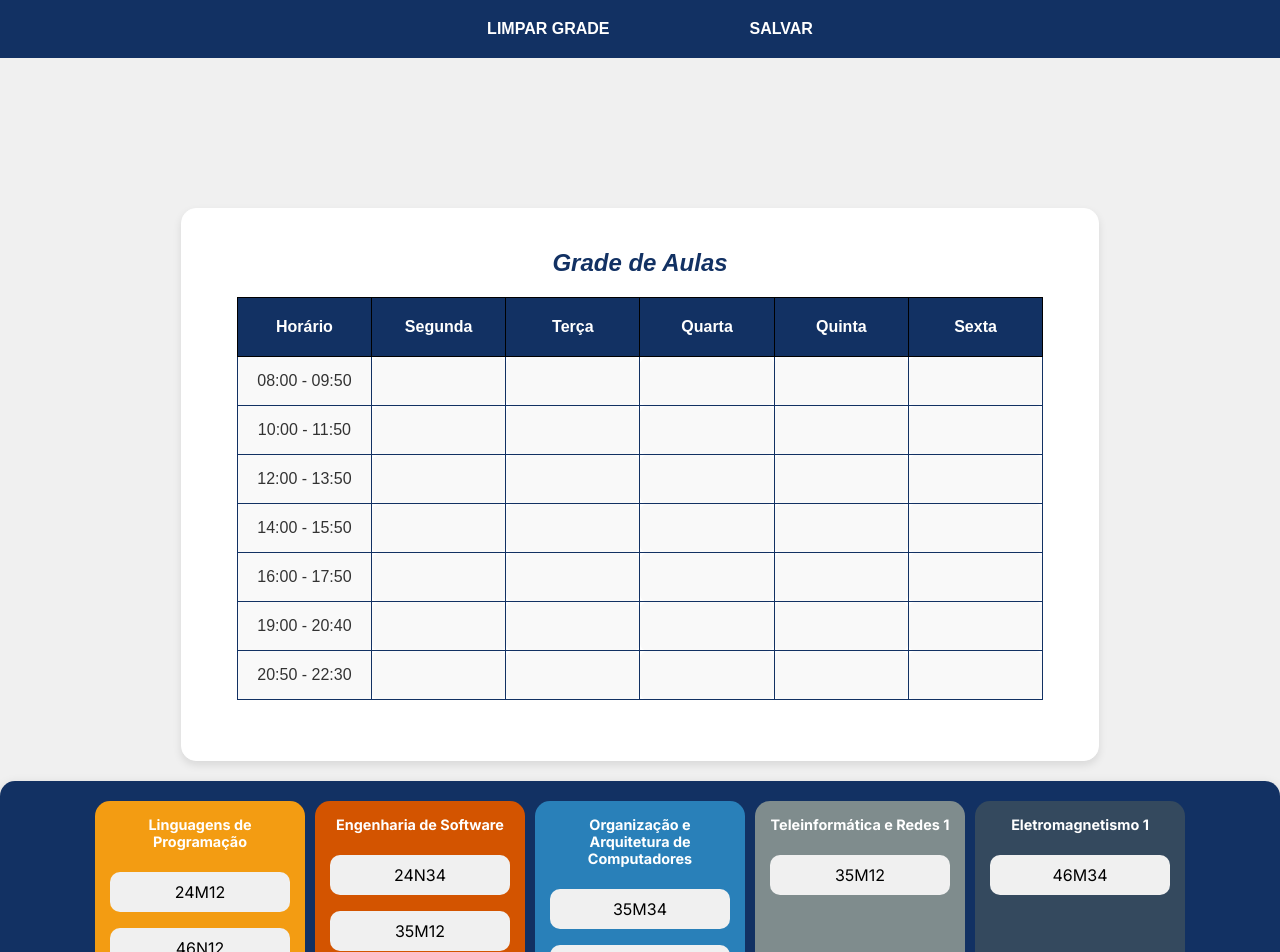
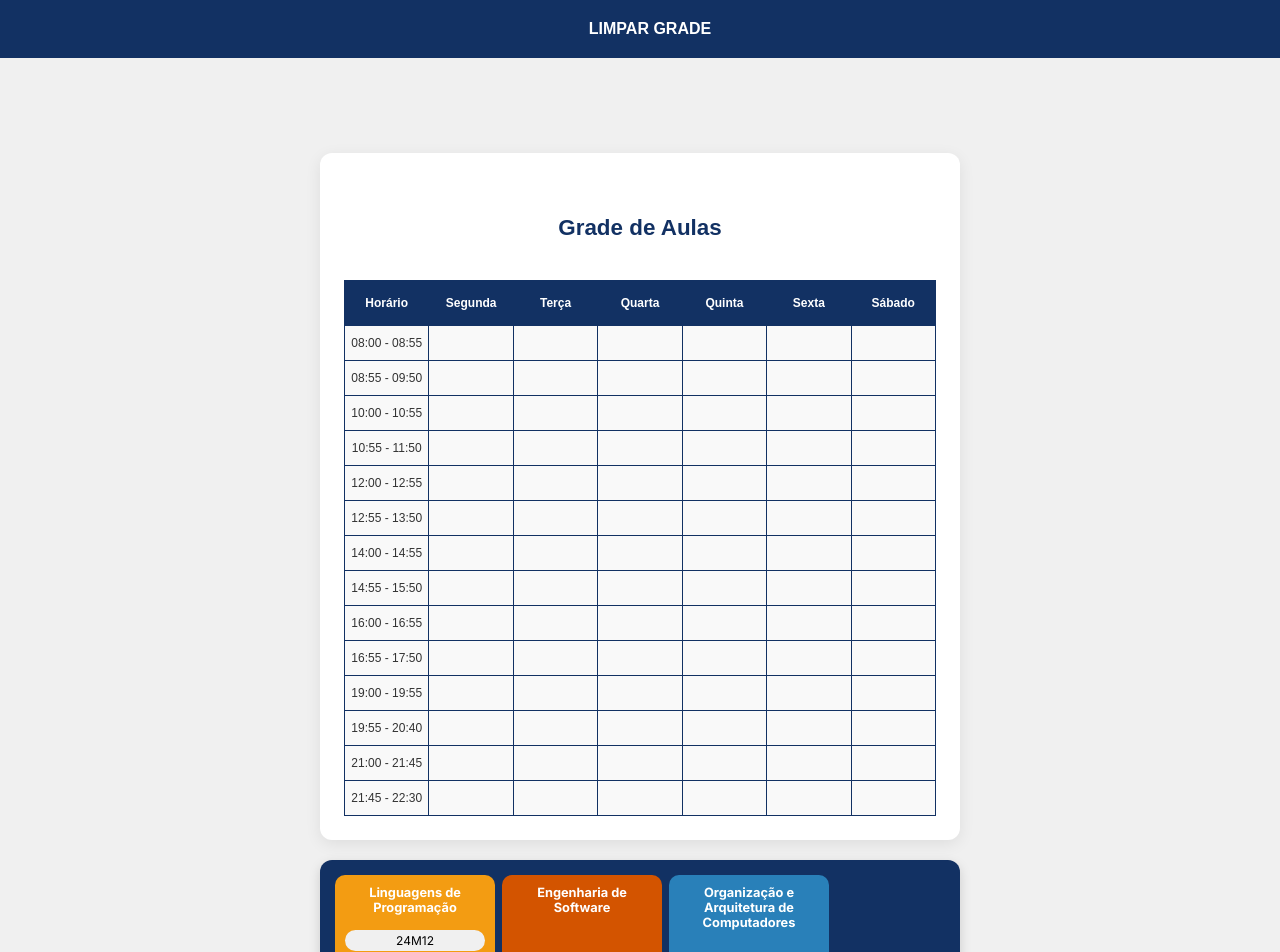
Before and after one commit to gabrielcaixeta01/AppGradeUnB, a Next.js app: page / in a window 1280 px wide. Shown: the top 952 px of the page. Built offline with nearby package versions, Linux system fonts and the light colour scheme.

Commit message:
:art: Arrumando css grade

```diff
--- a/src/app/page.tsx
+++ b/src/app/page.tsx
@@ -27,7 +27,8 @@ const diasMapping: { [key: string]: number } = {
   '3': 1,
   '4': 2,
   '5': 3,
-  '6': 4
+  '6': 4,
+  '7': 5
 };
 
 const materiasPreDefinidas: Materia[] = [
@@ -96,12 +97,32 @@ const materiasPreDefinidas: Materia[] = [
   }
 ];
 
+const horariosUnB = [
+  '08:00 - 08:55',
+  '08:55 - 09:50',
+  '10:00 - 10:55',
+  '10:55 - 11:50',
+  '12:00 - 12:55',
+  '12:55 - 13:50',
+  '14:00 - 14:55',
+  '14:55 - 15:50',
+  '16:00 - 16:55',
+  '16:55 - 17:50',
+  '19:00 - 19:55',
+  '19:55 - 20:40',
+  '21:00 - 21:45',
+  '21:45 - 22:30'
+];
+
 const HomePage: React.FC = () => {
-  const [grade, setGrade] = useState<Cell[][]>(Array(7).fill('').map(() => Array(5).fill({})));
+  const [grade, setGrade] = useState<Cell[][]>(
+    Array(horariosUnB.length).fill(null).map(() => Array(6).fill({}))
+  );
+
   let dragIcon: HTMLDivElement | null = null;
 
   const handleDragStart = (e: React.DragEvent, sigla: string, codigo: string, cor: string) => {
-    e.dataTransfer.setData('sigla', sigla); // Passa a sigla ao invés do nome completo
+    e.dataTransfer.setData('sigla', sigla);
     e.dataTransfer.setData('codigo', codigo);
     e.dataTransfer.setData('cor', cor);
 
@@ -116,7 +137,7 @@ const HomePage: React.FC = () => {
     dragIcon.style.borderRadius = '8px';
     dragIcon.style.border = '1px solid #123163';
     dragIcon.style.boxShadow = '0 4px 8px rgba(0, 0, 0, 0.2)';
-    dragIcon.innerHTML = sigla; // Exibe a sigla no ícone de arraste
+    dragIcon.innerHTML = sigla;
     document.body.appendChild(dragIcon);
 
     e.dataTransfer.setDragImage(dragIcon, 50, 15);
@@ -127,7 +148,7 @@ const HomePage: React.FC = () => {
   };
 
   const handleDrop = (e: React.DragEvent) => {
-    const sigla = e.dataTransfer.getData('sigla'); // Pegamos a sigla
+    const sigla = e.dataTransfer.getData('sigla');
     const codigo = e.dataTransfer.getData('codigo');
     const cor = e.dataTransfer.getData('cor');
 
@@ -137,7 +158,7 @@ const HomePage: React.FC = () => {
       const newGrade = grade.map((row, rIdx) =>
         row.map((cell, cIdx) => {
           const horario = horarios.find(h => h.row === rIdx && h.col === cIdx);
-          return horario ? { materia: sigla, codigo, cor } : cell; // Aqui exibimos a sigla
+          return horario ? { materia: sigla, codigo, cor } : cell;
         })
       );
       setGrade(newGrade);
@@ -156,47 +177,37 @@ const HomePage: React.FC = () => {
   const decodeCodigo = (codigo: string): { row: number, col: number }[] => {
     const result: { row: number, col: number }[] = [];
 
-    // Quebra o código em partes separadas, por exemplo, "2M1234 4M12" vira ["2M1234", "4M12"]
+    const turnoBase: { [key: string]: number } = {
+      M: 0,
+      T: 5,
+      N: 10
+    };
+
     const partes = codigo.split(' ');
 
-    partes.forEach((parte) => {
-      const regex = /(\d+)([MTN])(\d+)/; // Ex: 24M12 ou 35T34
-      const match = parte.match(regex);
+    partes.forEach(parte => {
+      const match = parte.match(/^([2-7]+)([MTN])([0-9]+)$/);
+      if (!match) return;
 
-      if (!match) {
-        return;
+      const [, diasStr, turno, horariosStr] = match;
+      const baseRow = turnoBase[turno];
+      if (baseRow === undefined) return;
+
+      const dias = diasStr.split('').map(d => diasMapping[d]);
+
+      const blocos = new Set<number>();
+      horariosStr.split('').forEach(h => {
+        const num = parseInt(h);
+        if (!isNaN(num)) {
+          blocos.add(baseRow + ((num - 1)));
         }
+      });
 
-      const dias = match[1].split(''); // Pega os dias (ex.: 24 se transforma em ['2', '4'])
-      const periodo = match[2]; // M (manhã), T (tarde), N (noite)
-      const horarios = match[3]; // Ex.: 12 (primeiro e segundo horário)
-
-      // Determina as linhas baseadas no período e horário
-      let linhas: number[];
-      if (horarios === '12') {
-        linhas = periodo === 'M' ? [0] : periodo === 'T' ? [2] : periodo === 'N' ? [5] : []; // Manhã 1º horário ou Tarde 1º ou Noite 1º
-      } else if (horarios === '34') {
-        linhas = periodo === 'M' ? [1] : periodo === 'T' ? [3] : periodo === 'N' ? [6] : []; // Manhã 2º horário ou Tarde 2º ou Noite 2º
-      } else if (horarios === '1234') {
-        linhas = periodo === 'M' ? [0, 1] : periodo === 'T' ? [2, 3] : periodo === 'N' ? [5, 6] : []; // Ambos horários
-      } else if (horarios === '1') {
-        linhas = [2]; // Primeiro horário da tarde (12:00 - 13:50)
-      } else if (horarios === '23') {
-        linhas = [3]; // Segundo horário da tarde (14:00 - 15:50)
-      } else if (horarios === '45') {
-        linhas = [4]; // Terceiro horário da tarde (16:00 - 17:50)
-      } else {
-        return; // Código inválido
-      }
-
-      const diasColunas = dias.map(dia => diasMapping[dia]); // Transforma o dia em coluna
-
-      // Para cada combinação de dia e linha, adiciona ao resultado
-      for (const linha of linhas) {
-        for (const coluna of diasColunas) {
-          result.push({ row: linha, col: coluna });
-        }
-      }
+      dias.forEach(col => {
+        blocos.forEach(row => {
+          result.push({ row, col });
+        });
+      });
     });
 
     return result;
@@ -205,11 +216,12 @@ const HomePage: React.FC = () => {
   return (
   <>
     <Navbar
-        limparGrade={() => setGrade(Array(7).fill('').map(() => Array(5).fill({})))}
-        salvarGrade={() => console.log('Grade salva!')}
+      limparGrade={() =>
+        setGrade(Array(horariosUnB.length).fill(null).map(() => Array(6).fill({})))
+      }
     />
-
     <div className={styles.container}>
+      <div className={styles.containerGradeMateria}>
         <div className={styles.gradeContainer}>
           <p>Grade de Aulas</p>
           <table className={styles.grade}>
@@ -221,34 +233,43 @@ const HomePage: React.FC = () => {
                 <th>Quarta</th>
                 <th>Quinta</th>
                 <th>Sexta</th>
+                <th>Sábado</th>
               </tr>
             </thead>
             <tbody>
-              {['08:00 - 09:50', '10:00 - 11:50', '12:00 - 13:50', '14:00 - 15:50', '16:00 - 17:50', '19:00 - 20:40', '20:50 - 22:30'].map(
-                (horario, rowIndex) => (
+              {horariosUnB.map((horario, rowIndex) => (
                 <tr key={rowIndex}>
                   <td>{horario}</td>
-                    {grade[rowIndex].map((cell: Cell, colIndex: number) => (
+                  {(grade[rowIndex] || []).map((cell: Cell, colIndex: number) => (
                     <td
                       key={colIndex}
                       className={styles.cell}
                       onDragOver={handleDragOver}
                       onDrop={handleDrop}
-                        onClick={() => handleCellClick(cell.materia || '', cell.codigo || '')}
-                        style={{ backgroundColor: cell?.cor || '#f9f9f9', color: cell?.cor ? 'white' : '#333' }}
+                      onClick={() =>
+                        handleCellClick(cell.materia || '', cell.codigo || '')
+                      }
+                      style={{
+                        backgroundColor: cell?.cor || '#f9f9f9',
+                        color: cell?.cor ? 'white' : '#333',
+                      }}
                     >
                       {cell?.materia || ''}
                     </td>
                   ))}
                 </tr>
-                )
-              )}
+              ))}
             </tbody>
           </table>
         </div>
+
         <div className={styles.materiaList}>
           {materiasPreDefinidas.map((materia, idx) => (
-            <div key={idx} className={styles.materiaCard} style={{ backgroundColor: materia.cor }}>
+            <div
+              key={idx}
+              className={styles.materiaCard}
+              style={{ backgroundColor: materia.cor }}
+            >
               <h3>{materia.nome}</h3>
               <ul>
                 {materia.horarios.map((h, hIdx) => (
@@ -256,7 +277,14 @@ const HomePage: React.FC = () => {
                     key={hIdx}
                     className={styles.horarioItem}
                     draggable
-                  onDragStart={(e) => handleDragStart(e, materia.sigla || '', h.codigo || '', materia.cor || '')}
+                    onDragStart={(e) =>
+                      handleDragStart(
+                        e,
+                        materia.sigla || '',
+                        h.codigo || '',
+                        materia.cor || ''
+                      )
+                    }
                     onDragEnd={handleDragOver}
                   >
                     {h.codigo}
@@ -268,8 +296,9 @@ const HomePage: React.FC = () => {
           ))}
         </div>
       </div>
+    </div>
   </>
 );
-};
+}
 
 export default HomePage;
--- a/src/components/Navbar.tsx
+++ b/src/components/Navbar.tsx
@@ -3,10 +3,9 @@ import styles from '../styles/Navbar.module.css';
 
 interface NavbarProps {
   limparGrade: () => void;
-  salvarGrade: () => void;
 }
 
-const Navbar: React.FC<NavbarProps> = ({ limparGrade, salvarGrade }) => {
+const Navbar: React.FC<NavbarProps> = ({ limparGrade }) => {
   return (
     <nav className={styles.navbar}>
       <ul>
@@ -15,11 +14,6 @@ const Navbar: React.FC<NavbarProps> = ({ limparGrade, salvarGrade }) => {
             LIMPAR GRADE
           </button>
         </li>
-        <li>
-          <button id='salvar' className={styles.navButton} onClick={salvarGrade}>
-            SALVAR
-          </button>
-        </li>
       </ul>
     </nav>
   );
--- a/src/styles/page.module.css
+++ b/src/styles/page.module.css
@@ -3,176 +3,179 @@
   display: flex;
   align-items: center;
   flex-direction: column;
+  padding: 0px;
+  gap: 10px;
+}
+
+.containerGradeMateria {
+    max-width: 50%;
+    justify-content: center;
+    display: flex;
+    align-items: center;
+    flex-direction: column;
+    padding: 5px;
+    margin: 30px 0 50px 0;
 }
 
 .gradeContainer {
-    width: 70%; /* Preenche toda a largura */
-    box-shadow: 0 4px 8px rgba(0, 0, 0, 0.1); /* Adiciona sombra suave */
-    background-color: white; /* Fundo branco */
-    justify-content: center;
+  box-shadow: 0 4px 16px rgba(0, 0, 0, 0.08);
+  background-color: #fff;
   display: flex;
   flex-direction: column;
   align-items: center;
-    height: auto; /* Ajusta a altura conforme o conteúdo */
-    padding: 20px 10px 60px; /* Espaçamento em volta */
-    margin-top: 150px;
-    border: 1px solid white;
-    border-radius: 15px;
-    margin: 150px 0 0 0;
+  padding: 24px;
+  border-radius: 12px;
+  margin-top: 60px;
 }
 
 .gradeContainer p {
   font-family: 'Montserrat', sans-serif;
   color: #123163;
-    margin: 0;
-    font-size: 1.5rem;
-    font-weight: bold;
+  font-size: 1.4rem;
+  font-weight: 600;
   text-align: center;
-    font-style: italic;
-    padding: 20px;
+  padding: 16px;
 }
 
 table.grade {
-    width: 90%;
+  width: 100%;
   border-collapse: collapse;
-    text-align: center;
-    justify-content: center;
-    align-items: center;
-    padding: 20px;
   font-family: 'Montserrat', sans-serif;
   table-layout: fixed;
-    margin: 0 auto; /* Centraliza a tabela */
+  font-size: 12px;
+  text-align: center;
 }
 
 table.grade th, table.grade td {
   border: 1px solid #123163;
-    padding: 15px;
-    font-size: 16px;
+  padding: 3px;
+  height: 28px;
+  max-width: 100px;
   word-wrap: break-word;
 }
 
 table.grade th {
   background-color: #123163;
-    border: 1px solid black;
   color: white;
-    font-weight: bold;
-    padding: 20px 10px;
+  font-weight: 600;
+  font-size: 12px;
+  padding: 8px 6px;
 }
 
-/* Estilo padrão para células */
 table.grade td {
-    background-color: #f9f9f9; /* Cor de fundo clara para contraste */
+  background-color: #f9f9f9;
   color: #333;
 }
 
-/* Estilo para células interativas */
 table.grade td.cell {
   cursor: pointer;
   transition: background-color 0.3s, color 0.3s;
   border: 1px solid #123163;
-    border-radius: 8px; /* Reduzi o border-radius para um visual mais sutil */
 }
 
-/* Efeito hover para células interativas */
 table.grade td.cell:hover {
   background-color: #e0e0e0;
   color: #123163;
 }
 
-/* Responsividade */
 @media (max-width: 768px) {
   .gradeContainer {
-        width: 100%; /* Ajusta a largura para telas menores */
-        margin: 20px 0;
+    width: 95%;
+    margin: 14px auto;
+    padding: 16px;
   }
 
   table.grade th, table.grade td {
-        font-size: 14px; /* Reduz o tamanho da fonte em telas pequenas */
-        padding: 10px;
+    font-size: 10px;
+    padding: 6px;
   }
 }
 
 .materiaList {
   display: flex;
-    width: auto; /* Usa 100% para maximizar o espaço disponível */
-    min-width: 350px; /* Diminui a largura mínima */
-    min-height: 250px;
-    gap: 10px; /* Reduz o espaço entre os cards */
   flex-wrap: wrap;
-    padding: 20px 20px;
+  justify-content: left;
+  gap: 7px;
+  padding: 15px;
   margin-top: 20px;
-    margin-bottom: 150px; /* Reduz a margem inferior */
-    justify-content: center;
   background-color: #123163;
-    border-radius: 15px;
+  border-radius: 12px;
   box-shadow: 0 4px 12px rgba(0, 0, 0, 0.15);
 }
 
 .materiaCard {
-    background-color: #123163;
   color: white;
-    padding: 15px; /* Diminui o padding */
-    border-radius: 15px;
+  padding: 10px;
+  border-radius: 10px;
   cursor: grab;
   user-select: none;
-    width: 180px; /* Diminui a largura dos cards */
-    height: auto;
+  width: 140px;
+  min-height: 120px;
   transition: transform 0.3s ease, box-shadow 0.3s ease;
+  display: flex;
+  flex-direction: column;
+  align-items: center;
+  justify-content: space-between;
+  gap: 8px;
 }
 
 .materiaCard:hover {
-    transform: translateY(-5px);
-    box-shadow: 0 8px 16px rgba(0, 0, 0, 0.2);
+  transform: translateY(-4px);
+  box-shadow: 0 6px 14px rgba(0, 0, 0, 0.2);
 }
 
 .materiaCard h3 {
-    margin-top: 0;
-    font-size: 0.9rem; /* Reduz um pouco o tamanho do título */
+  margin: 0;
+  font-size: 0.8rem;
   text-align: center;
 }
 
 .materiaCard ul {
   list-style: none;
+  padding: 0;
+  margin: 0;
+  width: 100%;
   display: flex;
   flex-direction: column;
-    padding: 0;
-    margin: 0;
+  gap: 6px;
+  align-items: center;
 }
 
 .materiaCard li {
-    margin: 8px 0; /* Reduz o espaço entre os horários */
   position: relative;
+  width: 100%;
+  padding: 3px 5px;
 }
 
-/* Estilo para o horário arrastável */
 .horarioItem {
-    padding: 10px; /* Aumenta o padding para melhorar a legibilidade */
   background-color: #f0f0f0;
   color: black;
   text-align: center;
-    border-radius: 10px;
+  border-radius: 60px;
   cursor: pointer;
   transition: background-color 0.3s, transform 0.2s;
+  font-size: 0.75rem;
+  width: 100%;
+  box-sizing: border-box;
 }
 
 .horarioItem:hover {
   background-color: #e0e0e0;
-    transform: scale(1.05); /* Ligeiramente aumenta o item ao passar o mouse */
+  transform: scale(1.03);
 }
 
-/* Tooltip do professor com delay */
 .professorHover {
   visibility: hidden;
   position: absolute;
   bottom: -20px;
   left: 50%;
-    transform: translateX(-50%) translateY(10px); /* Centraliza o tooltip e ajusta a posição inicial */
+  transform: translateX(-50%) translateY(10px);
   background-color: #fff;
   color: #123163;
   padding: 5px;
   border-radius: 4px;
   font-size: 0.65rem;
-    z-index: 2;
+  z-index: 10;
   white-space: nowrap;
   opacity: 0;
   transition: opacity 0.3s ease, visibility 0.3s ease, transform 0.3s ease, transition-delay 0.5s;
@@ -181,14 +184,13 @@ table.grade td.cell:hover {
 .horarioItem:hover .professorHover {
   visibility: visible;
   opacity: 1;
-    transform: translateX(-50%) translateY(0); /* Suave transição para aparecer o tooltip */
-    transition-delay: 0.6s; /* Adiciona um pequeno delay no hover */
+  transform: translateX(-50%) translateY(0);
+  transition-delay: 0.6s;
 }
 
-/* Estilos para a Navbar */
 .navbar {
   display: flex;
-    justify-content: center; /* Centraliza os itens da navbar */
+  justify-content: center;
   align-items: center;
   background-color: #123163;
   padding: 10px;
@@ -197,13 +199,13 @@ table.grade td.cell:hover {
 
 .navbar ul {
   display: flex;
-    list-style: none; /* Remove marcadores da lista */
+  list-style: none;
   margin: 0;
   padding: 0;
 }
 
 .navbar li {
-    margin: 0 50px; /* Espaçamento entre os botões */
+  margin: 0 30px;
 }
 
 .navButton {
@@ -211,10 +213,10 @@ table.grade td.cell:hover {
   color: white;
   border: none;
   padding: 10px 20px;
-    border-radius: 30px;
+  border-radius: 24px;
   cursor: pointer;
   font-weight: bold;
-    font-size: medium;
+  font-size: 0.9rem;
   font-family: 'Montserrat', sans-serif;
   transition: background-color 0.3s;
   text-decoration: none;
```
Lines whose indentation alone changed are shown as unchanged.
